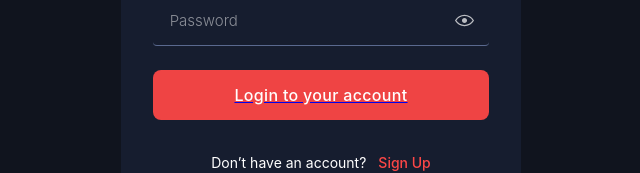
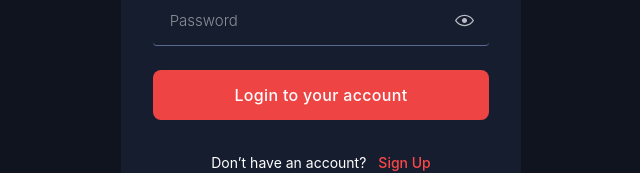
Before and after one commit to HabibEniolabi/EntertainmentWebApp, a Next.js app: page /login in a window 1280 px wide. Shown: the part 424-597 px from the top of the page, without its empty margins (319-959 px from the left). Built offline with nearby package versions, Linux system fonts and the light colour scheme.

Commit message:
Button Fixes

```diff
--- a/src/app/(public)/login/page.tsx
+++ b/src/app/(public)/login/page.tsx
@@ -49,14 +49,13 @@ const Login = () => {
             error={form.isTouched("password") ? form.errors.password : null}
             className="w-full"
            />
-            <Link href="/trending">
           <BeyondButton
               size="lg"
               type="submit"
+              href="/trending"
               title={"Login to your account"}
               className={styles.loginButton}
           />
-            </Link>
         </form>
       </OnboardingFormContainer>
     </div>
--- a/src/app/(public)/sign-up/page.tsx
+++ b/src/app/(public)/sign-up/page.tsx
@@ -58,15 +58,13 @@ const form = useForm({
                     : null
                 }
             />
-            <Link href="/login">
               <BeyondButton
                 size="lg"
                 type="submit"
+                href="/login"
                 title={"Crete an account"}
                 className={styles.signUpButton}
               />
-            </Link>
-
         </form>
       </OnboardingFormContainer>
     </div>
--- a/src/components/Common/Button/index.tsx
+++ b/src/components/Common/Button/index.tsx
@@ -3,10 +3,12 @@ import { Button } from '@mantine/core';
 import type { FC } from 'react';
 
 import styles from './styles.module.scss';
+import Link from 'next/link';
 
 interface BeyondButtonProps
   extends ButtonProps,
     ElementProps<'button', keyof ButtonProps> {
+      href?: string;
   labelColor?: string;
   title: string | undefined;
   onClick?: React.MouseEventHandler<HTMLButtonElement>;
@@ -15,21 +17,26 @@ interface BeyondButtonProps
 }
 
 const BeyondButton: FC<BeyondButtonProps> = ({
+  href,
   labelColor,
   title,
-  type,
+  type = "button",
   ...props
-}) => (
+}) => {
+  const buttonElement = (
     <Button
       {...props}
       type={type}
       classNames={{
         root: styles.root,
-      label: `${styles.label} ${labelColor}`,
+        label: `${styles.label} ${labelColor || ""}`,
       }}
     >
       {title?.trim()}
     </Button>
   );
 
+  return href ? <Link href={href} className={styles.link}>{buttonElement}</Link> : buttonElement;
+};
+
 export default BeyondButton;
--- a/src/components/Common/Button/styles.module.scss
+++ b/src/components/Common/Button/styles.module.scss
@@ -44,7 +44,6 @@
   }
 }
 
-// .label {
-//   width: 100%;
-//   text-align: center;
-// }
+.link{
+    text-decoration: none;
+}
```
Lines whose indentation alone changed are shown as unchanged.
